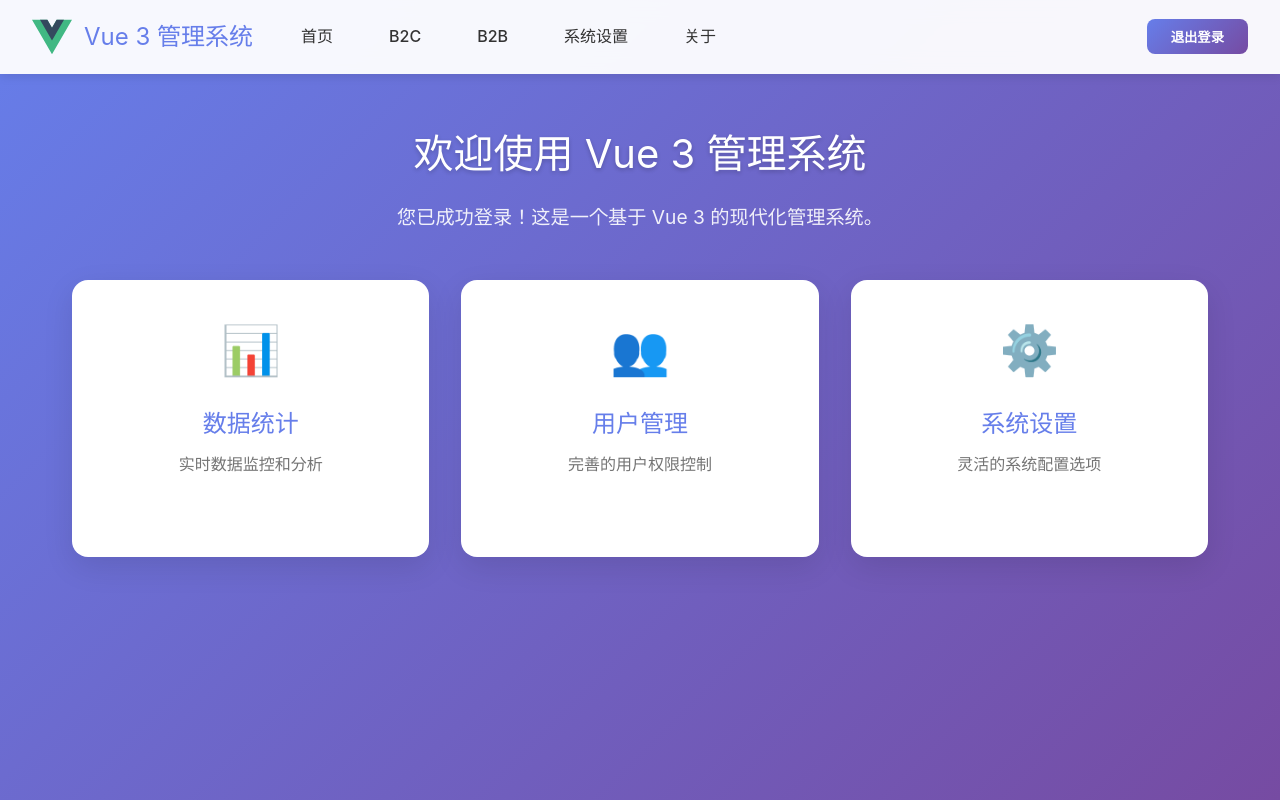
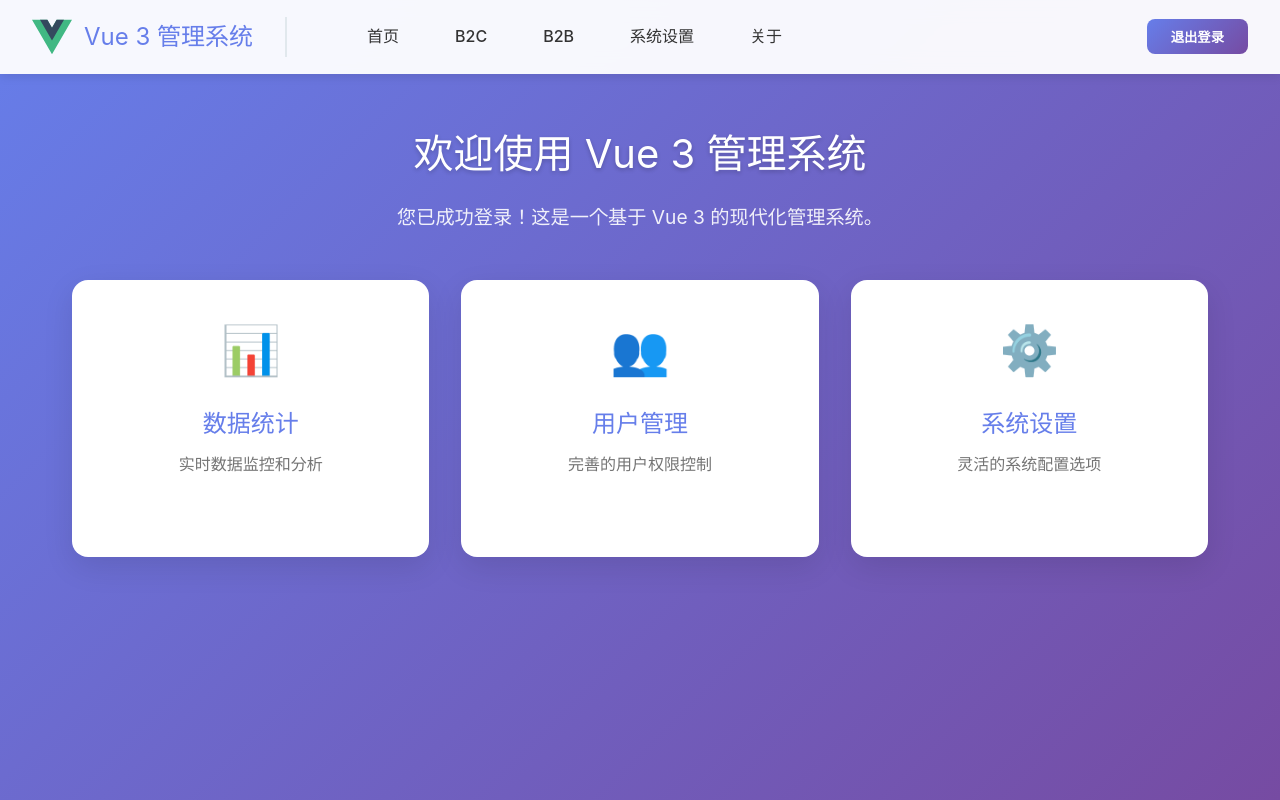
Before and after one commit to Yis-code/Vue3-demo, a Vue app: page / in a window 1280 px wide. Built offline with nearby package versions, Linux system fonts and the light colour scheme; sample sign-in values are in the browser's storage.

Commit message:
update: 调整导航栏样式

```diff
--- a/src/views/home/home.css
+++ b/src/views/home/home.css
@@ -27,6 +27,8 @@
     font-weight: 700;
     color: #667eea;
     flex-shrink: 0;
+    padding-right: 2rem;
+    border-right: 2px solid #e1e8ed;
 }
 
 .nav-logo {
@@ -39,6 +41,7 @@
     align-items: center;
     gap: 1.5rem;
     flex: 0 0 auto;
+    padding-left: 2rem;
 }
 
 .menu-item {
```
